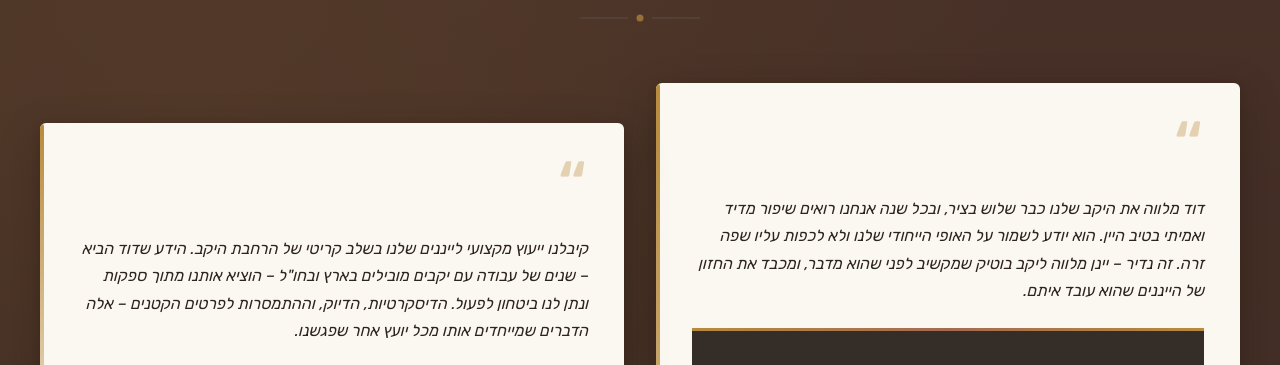
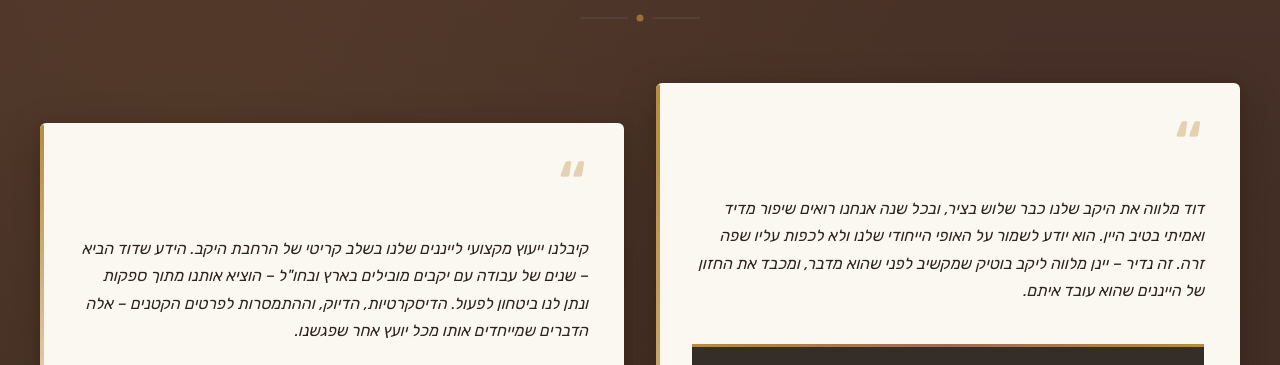
Before and after one commit to slipwoker/zappy-website-51a7304e-11db-493f-ab76-52ee4066df5b, a plain HTML site: page index.html in a window 1280 px wide. Shown: the part 3208-3573 px from the top of the page. Drawn offline with Linux system fonts and the light colour scheme.

```diff
--- a/index.html
+++ b/index.html
@@ -987,7 +987,7 @@
     </div>
 
     <!-- Testimonial Cards - Staggered Layout -->
-    <div class="index-testimonials-cards zappy-preserve-css-grid" style="display: grid; grid-template-columns: minmax(0, 2fr) minmax(0, 1fr);" id="zappy-auto-grid-1773927926418-85qmt6" data-zappy-auto-grid="true" data-zappy-grid-align="start" data-original-item-width="584" data-original-gap="32px" data-zappy-explicit-columns="true"><article class="index-testimonials-card index-testimonials-card--high">
+    <div class="index-testimonials-cards zappy-preserve-css-grid" style="display: grid; grid-template-columns: minmax(0, 2fr) minmax(0, 1fr);" id="zappy-auto-grid-1773927926418-85qmt6" data-zappy-auto-grid="true" data-zappy-grid-align="start" data-original-item-width="584" data-original-gap="32px" data-zappy-explicit-columns="true"><article class="index-testimonials-card index-testimonials-card--high" style="display: flex !important; flex-direction: column !important; justify-content: flex-end !important; align-items: stretch !important; align-self: stretch !important; height: 100% !important;">
         <div class="index-testimonials-quote-mark zappy-editable">“</div>
         <blockquote class="index-testimonials-quote">
           <p class="zappy-editable">דוד מלווה את היקב שלנו כבר שלוש בציר, ובכל שנה אנחנו רואים שיפור מדיד ואמיתי בטיב היין. הוא יודע לשמור על האופי הייחודי שלנו ולא לכפות עליו שפה זרה. זה נדיר – יינן מלווה ליקב בוטיק שמקשיב לפני שהוא מדבר, ומכבד את החזון של הייננים שהוא עובד איתם.</p>
```
Also changed, not shown: public/index.html (+1 -1 lines), 3 other files.
